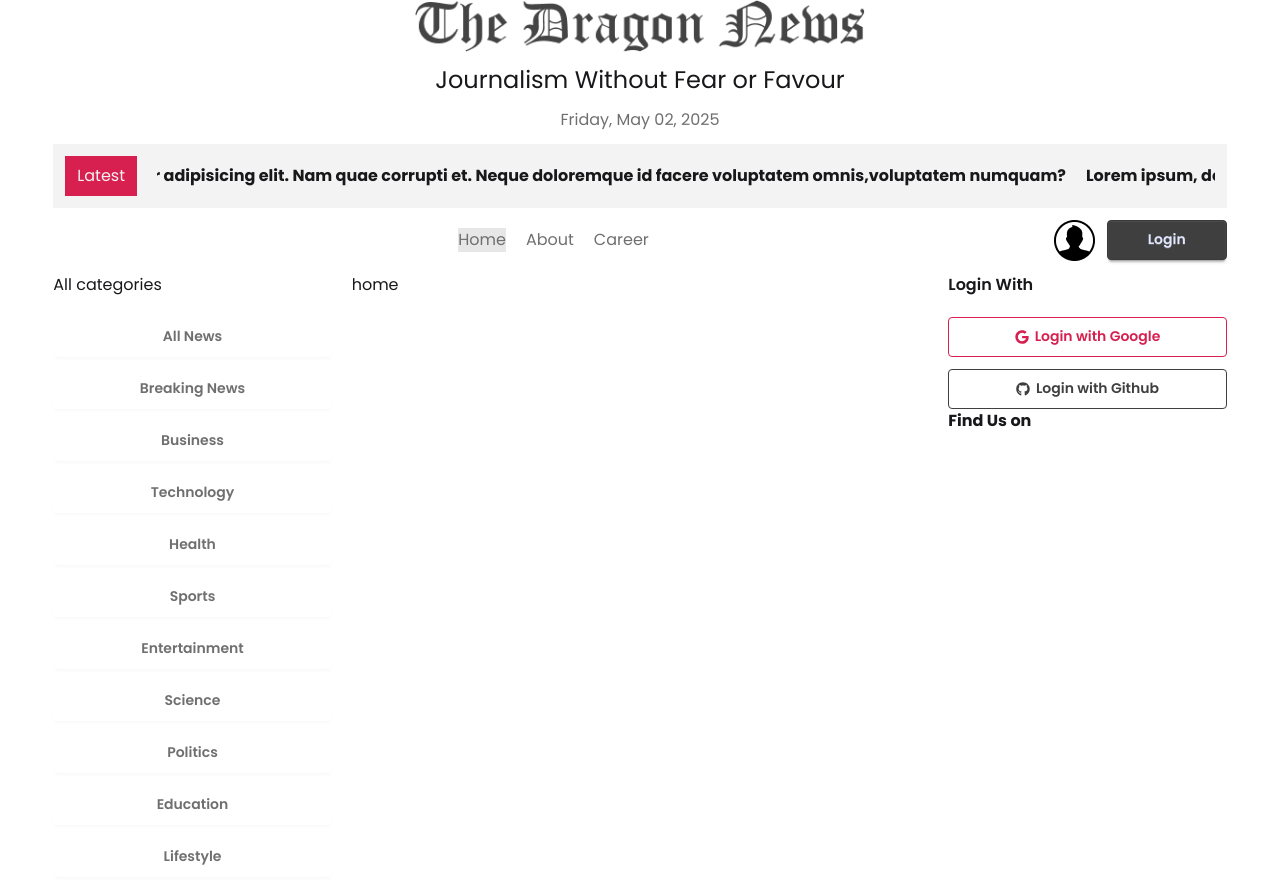
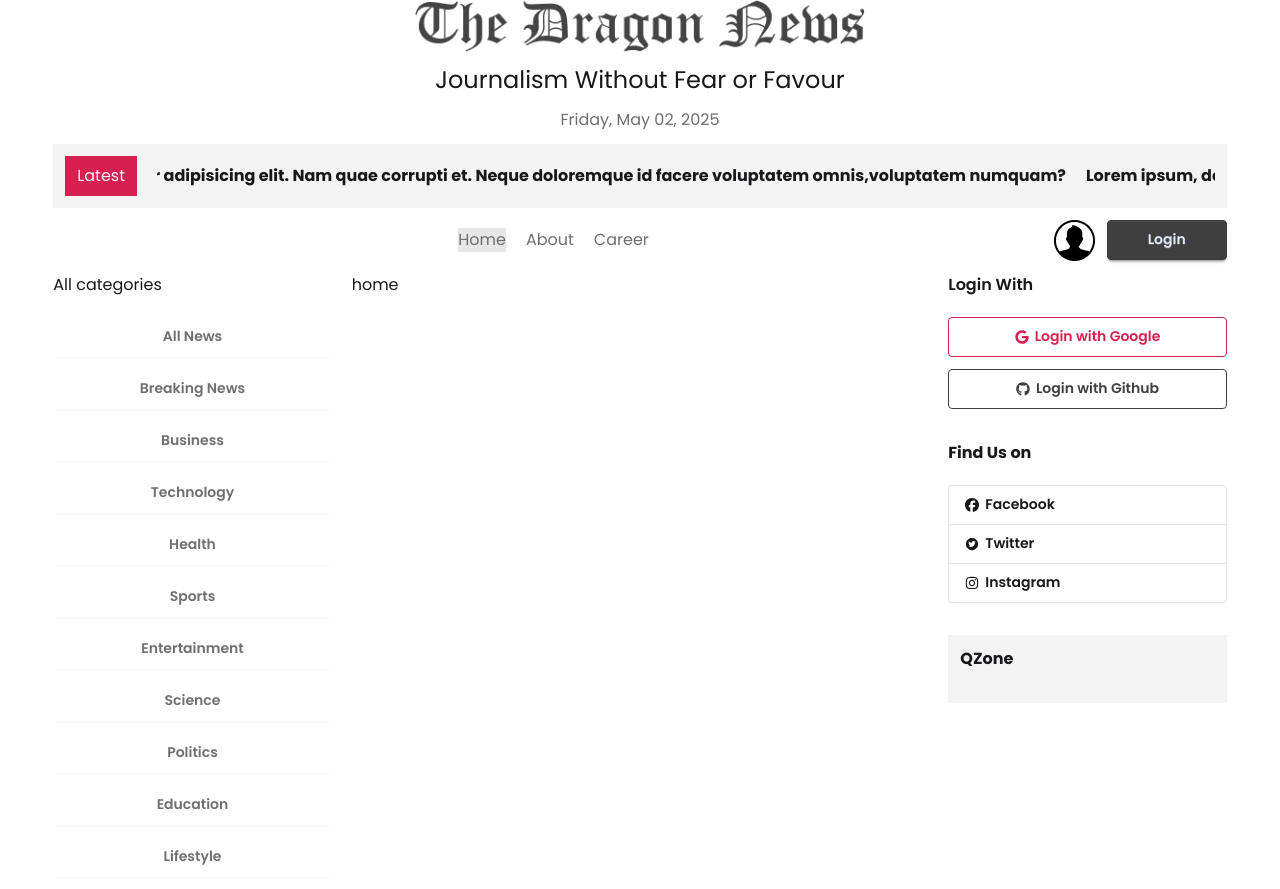
Before and after one commit to maysha29/Dragon-News, a React (Vite) app: page / in a window 1280 px wide. Built offline with nearby package versions, Linux system fonts and the light colour scheme.

Commit message:
QZone part added

```diff
--- a/src/HomeLayout/FindUs.jsx
+++ b/src/HomeLayout/FindUs.jsx
@@ -1,9 +1,17 @@
 import React from 'react';
+import { FaFacebook } from "react-icons/fa6";
+import { AiFillTwitterCircle } from "react-icons/ai";
+import { FaInstagram } from "react-icons/fa";
 
 const FindUs = () => {
     return (
         <div>
             <h2 className='font-bold mb-5'>Find Us on</h2>
+            <div className="join join-vertical w-full">
+             <button className="btn bg-base-100 justify-start join-item"><FaFacebook />Facebook</button>
+             <button className="btn bg-base-100 justify-start join-item"><AiFillTwitterCircle />Twitter</button>
+             <button className="btn bg-base-100 justify-start join-item"><FaInstagram />Instagram</button>
+            </div>
         </div>
     );
 };
--- /dev/null
+++ b/src/HomeLayout/QZone.jsx
@@ -0,0 +1,11 @@
+import React from 'react';
+
+const QZone = () => {
+    return (
+        <div className='bg-base-200 p-3'>
+            <h2 className='font-bold mb-5'>QZone</h2>
+        </div>
+    );
+};
+
+export default QZone;
--- a/src/HomeLayout/RightAside.jsx
+++ b/src/HomeLayout/RightAside.jsx
@@ -1,12 +1,14 @@
 import React from 'react';
 import SocialLogin from './SocialLogin';
 import FindUs from './FindUs';
+import QZone from './QZone';
 
 const RightAside = () => {
     return (
-        <div>
+        <div className='space-y-8'>
           <SocialLogin></SocialLogin>
           <FindUs></FindUs>
+          <QZone></QZone>
         </div>
     );
 };
```
